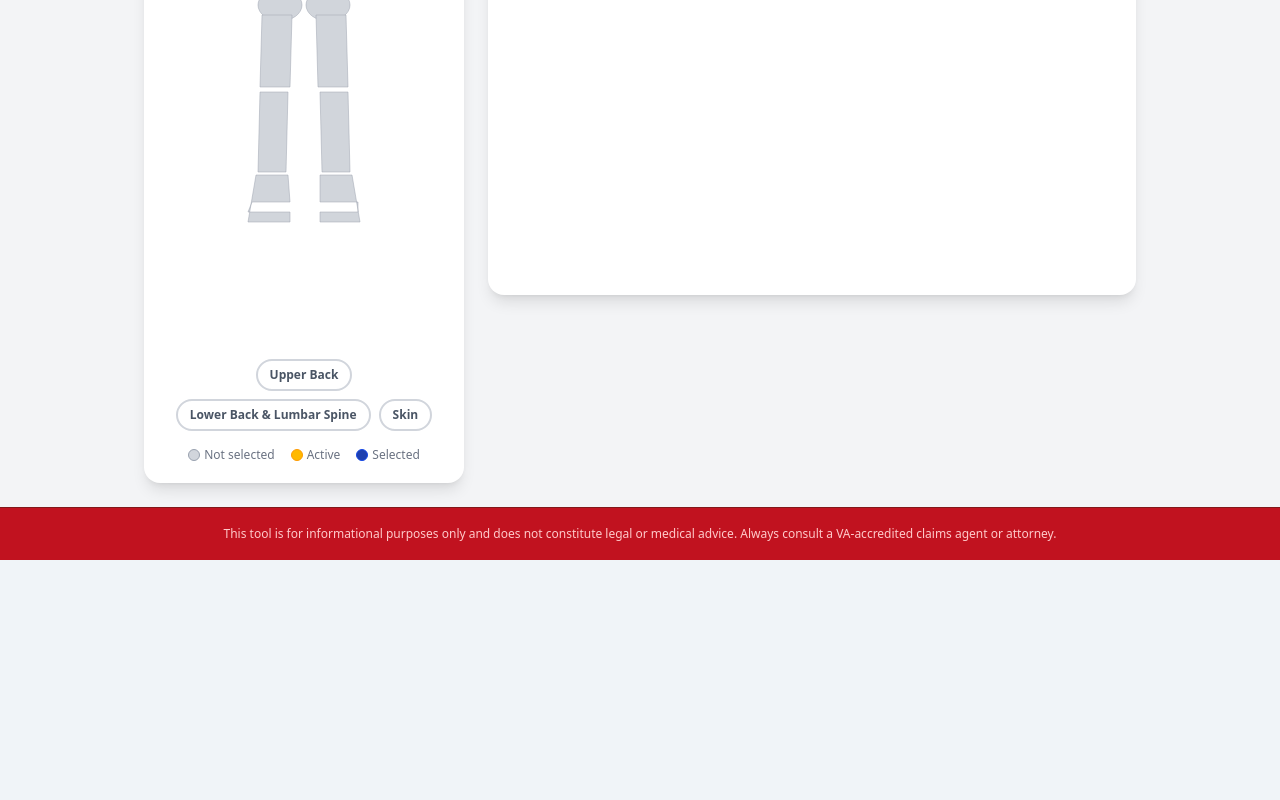
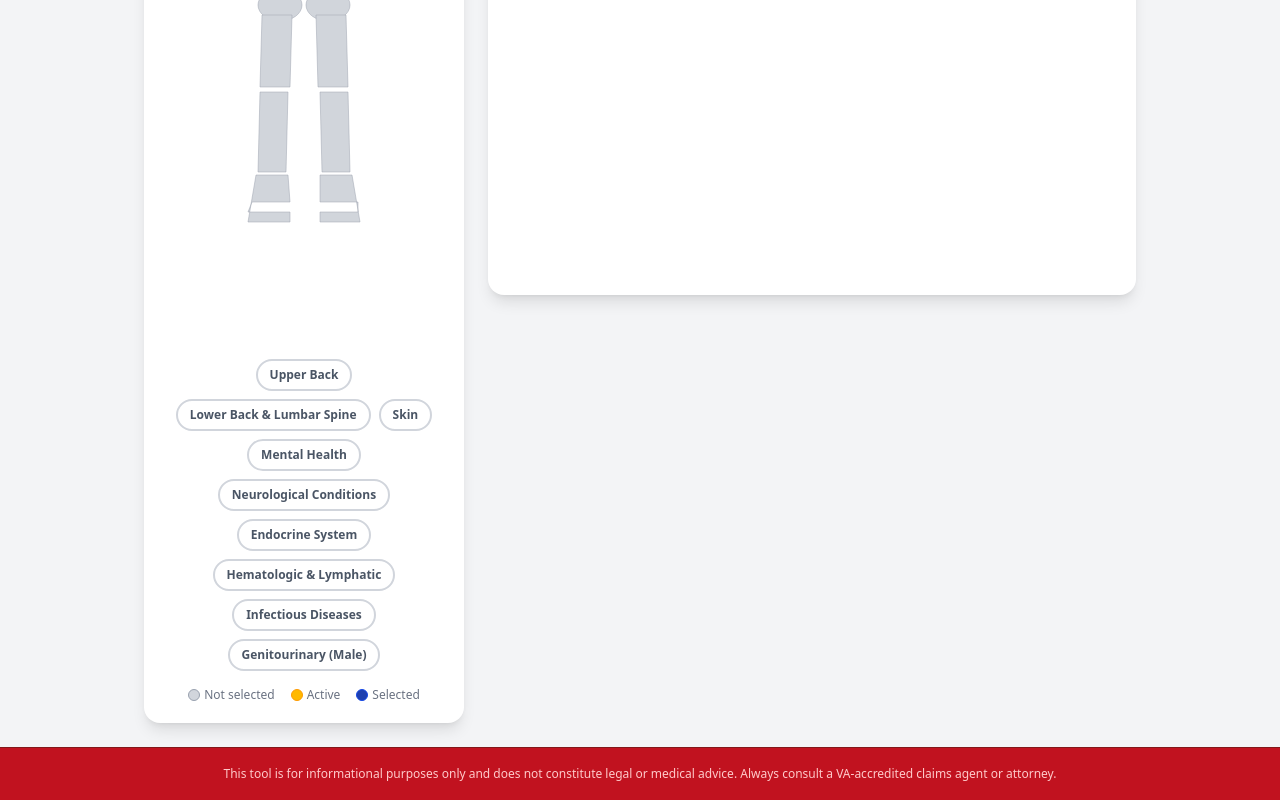
Before and after one commit to triggs2025/veteran-claims-app, a React (Vite) app: page / in a window 1280 px wide. Shown: the part 531-1331 px from the top of the page. Before the commit the page ends 1091 px from the top, so only its background shows below. Built offline with nearby package versions, Linux system fonts and the light colour scheme.

Commit message:
Add all 14 VA body systems with gender-specific filtering

```diff
--- a/src/App.jsx
+++ b/src/App.jsx
@@ -105,7 +105,23 @@ export default function App() {
                   activeRegion={activeRegion}
                   onRegionClick={handleRegionClick}
                   gender={gender}
-                  onGenderToggle={() => setGender((g) => (g === 'male' ? 'female' : 'male'))}
+                  onGenderToggle={() => {
+                    setGender((g) => {
+                      const next = g === 'male' ? 'female' : 'male'
+                      setSelectedConditions((prev) => {
+                        const cleaned = { ...prev }
+                        if (next === 'female') {
+                          delete cleaned.genitourinaryMale
+                        } else {
+                          delete cleaned.genitourinaryFemale
+                          delete cleaned.gynecological
+                        }
+                        return cleaned
+                      })
+                      setActiveRegion(null)
+                      return next
+                    })
+                  }}
                 />
               </div>
 
--- a/src/components/BodyFigure.jsx
+++ b/src/components/BodyFigure.jsx
@@ -313,9 +313,15 @@ export default function BodyFigure({ selectedConditions, activeRegion, onRegionC
       </div>
 
       {/* Extra region buttons below figure */}
-      <div className="flex flex-wrap gap-2 mt-3 justify-center max-w-xs">
-        {['upperBack', 'lowerBack', 'skin'].map((id) => {
+      <div className="flex flex-wrap gap-2 mt-3 justify-center max-w-sm">
+        {[
+          'upperBack', 'lowerBack', 'skin', 'mentalHealth',
+          'neurological', 'endocrine', 'hematologic', 'infectiousDisease',
+          gender === 'male' ? 'genitourinaryMale' : 'genitourinaryFemale',
+          ...(gender === 'female' ? ['gynecological'] : []),
+        ].map((id) => {
           const region = injuryData[id]
+          if (!region) return null
           const hasSelections = selectedConditions[id]?.length > 0
           const isActive = activeRegion === id
           return (
--- a/src/data/injuryData.js
+++ b/src/data/injuryData.js
@@ -1,7 +1,10 @@
+// Each condition can be a string (both genders) or { name, gender } for gender-specific
 export const injuryData = {
+  // ── MUSCULOSKELETAL ──
   head: {
     id: 'head',
     label: 'Head & Skull',
+    system: 'Musculoskeletal',
     conditions: [
       'Traumatic Brain Injury (TBI)',
       'Migraine Headaches',
@@ -10,9 +13,233 @@ export const injuryData = {
       'Memory Loss',
     ],
   },
+  neck: {
+    id: 'neck',
+    label: 'Neck & Cervical Spine',
+    system: 'Musculoskeletal',
+    conditions: [
+      'Cervical Strain',
+      'Cervical Radiculopathy',
+      'Degenerative Disc Disease (Cervical)',
+      'Cervical Stenosis',
+      'Intervertebral Disc Syndrome (IVDS)',
+    ],
+  },
+  shoulderLeft: {
+    id: 'shoulderLeft',
+    label: 'Left Shoulder',
+    system: 'Musculoskeletal',
+    conditions: [
+      'Rotator Cuff Tear',
+      'Shoulder Impingement Syndrome',
+      'AC Joint Separation',
+      'Shoulder Instability/Dislocation',
+      'Frozen Shoulder (Adhesive Capsulitis)',
+    ],
+  },
+  shoulderRight: {
+    id: 'shoulderRight',
+    label: 'Right Shoulder',
+    system: 'Musculoskeletal',
+    conditions: [
+      'Rotator Cuff Tear',
+      'Shoulder Impingement Syndrome',
+      'AC Joint Separation',
+      'Shoulder Instability/Dislocation',
+      'Frozen Shoulder (Adhesive Capsulitis)',
+    ],
+  },
+  upperArmLeft: {
+    id: 'upperArmLeft',
+    label: 'Left Upper Arm & Elbow',
+    system: 'Musculoskeletal',
+    conditions: [
+      'Lateral Epicondylitis (Tennis Elbow)',
+      'Medial Epicondylitis',
+      'Cubital Tunnel Syndrome',
+      'Elbow Fracture Residuals',
+      'Ulnar Nerve Entrapment',
+    ],
+  },
+  upperArmRight: {
+    id: 'upperArmRight',
+    label: 'Right Upper Arm & Elbow',
+    system: 'Musculoskeletal',
+    conditions: [
+      'Lateral Epicondylitis (Tennis Elbow)',
+      'Medial Epicondylitis',
+      'Cubital Tunnel Syndrome',
+      'Elbow Fracture Residuals',
+      'Ulnar Nerve Entrapment',
+    ],
+  },
+  forearmLeft: {
+    id: 'forearmLeft',
+    label: 'Left Forearm, Wrist & Hand',
+    system: 'Musculoskeletal',
+    conditions: [
+      'Carpal Tunnel Syndrome',
+      "De Quervain's Tenosynovitis",
+      'Wrist Fracture Residuals',
+      'Trigger Finger',
+      'Peripheral Neuropathy (Upper Extremity)',
+    ],
+  },
+  forearmRight: {
+    id: 'forearmRight',
+    label: 'Right Forearm, Wrist & Hand',
+    system: 'Musculoskeletal',
+    conditions: [
+      'Carpal Tunnel Syndrome',
+      "De Quervain's Tenosynovitis",
+      'Wrist Fracture Residuals',
+      'Trigger Finger',
+      'Peripheral Neuropathy (Upper Extremity)',
+    ],
+  },
+  chest: {
+    id: 'chest',
+    label: 'Chest & Thoracic Spine',
+    system: 'Musculoskeletal',
+    conditions: [
+      'Thoracic Strain',
+      'Costochondritis',
+      'Rib Fracture Residuals',
+      'Thoracic Radiculopathy',
+      'IVDS (Thoracic)',
+    ],
+  },
+  upperBack: {
+    id: 'upperBack',
+    label: 'Upper Back',
+    system: 'Musculoskeletal',
+    conditions: [
+      'Thoracic Strain',
+      'Thoracic Radiculopathy',
+      'IVDS (Thoracic)',
+      'Degenerative Disc Disease (Thoracic)',
+    ],
+  },
+  lowerBack: {
+    id: 'lowerBack',
+    label: 'Lower Back & Lumbar Spine',
+    system: 'Musculoskeletal',
+    conditions: [
+      'Lumbar Strain',
+      'Lumbar Radiculopathy',
+      'Degenerative Disc Disease (Lumbar)',
+      'Lumbar Stenosis',
+      'IVDS (Lumbar)',
+      'Sciatica',
+      'Spondylolisthesis',
+    ],
+  },
+  hipLeft: {
+    id: 'hipLeft',
+    label: 'Left Hip',
+    system: 'Musculoskeletal',
+    conditions: [
+      'Hip Bursitis',
+      'Avascular Necrosis (Hip)',
+      'Hip Labral Tear',
+      'Hip Replacement Residuals',
+      'Iliotibial Band Syndrome',
+    ],
+  },
+  hipRight: {
+    id: 'hipRight',
+    label: 'Right Hip',
+    system: 'Musculoskeletal',
+    conditions: [
+      'Hip Bursitis',
+      'Avascular Necrosis (Hip)',
+      'Hip Labral Tear',
+      'Hip Replacement Residuals',
+      'Iliotibial Band Syndrome',
+    ],
+  },
+  kneeLeft: {
+    id: 'kneeLeft',
+    label: 'Left Knee',
+    system: 'Musculoskeletal',
+    conditions: [
+      'Knee Meniscus Tear',
+      'Patellofemoral Syndrome',
+      'ACL/PCL Tear Residuals',
+      'Knee Replacement Residuals',
+      'Chondromalacia Patella',
+      'Knee Bursitis',
+    ],
+  },
+  kneeRight: {
+    id: 'kneeRight',
+    label: 'Right Knee',
+    system: 'Musculoskeletal',
+    conditions: [
+      'Knee Meniscus Tear',
+      'Patellofemoral Syndrome',
+      'ACL/PCL Tear Residuals',
+      'Knee Replacement Residuals',
+      'Chondromalacia Patella',
+      'Knee Bursitis',
+    ],
+  },
+  shinLeft: {
+    id: 'shinLeft',
+    label: 'Left Shin & Calf',
+    system: 'Musculoskeletal',
+    conditions: [
+      'Shin Splints (Chronic)',
+      'Deep Vein Thrombosis (DVT) Residuals',
+      'Peripheral Artery Disease',
+      'Compartment Syndrome Residuals',
+    ],
+  },
+  shinRight: {
+    id: 'shinRight',
+    label: 'Right Shin & Calf',
+    system: 'Musculoskeletal',
+    conditions: [
+      'Shin Splints (Chronic)',
+      'Deep Vein Thrombosis (DVT) Residuals',
+      'Peripheral Artery Disease',
+      'Compartment Syndrome Residuals',
+    ],
+  },
+  ankleLeft: {
+    id: 'ankleLeft',
+    label: 'Left Ankle & Foot',
+    system: 'Musculoskeletal',
+    conditions: [
+      'Plantar Fasciitis',
+      'Achilles Tendon Rupture Residuals',
+      'Pes Planus (Flat Feet)',
+      'Ankle Instability/Sprain Residuals',
+      'Peripheral Neuropathy (Lower Extremity)',
+      'Hammer Toe',
+      'Gout',
+    ],
+  },
+  ankleRight: {
+    id: 'ankleRight',
+    label: 'Right Ankle & Foot',
+    system: 'Musculoskeletal',
+    conditions: [
+      'Plantar Fasciitis',
+      'Achilles Tendon Rupture Residuals',
+      'Pes Planus (Flat Feet)',
+      'Ankle Instability/Sprain Residuals',
+      'Peripheral Neuropathy (Lower Extremity)',
+      'Hammer Toe',
+      'Gout',
+    ],
+  },
+
+  // ── ORGANS OF SPECIAL SENSE (Eyes) ──
   eyeLeft: {
     id: 'eyeLeft',
     label: 'Left Eye',
+    system: 'Eyes',
     conditions: [
       'Visual Impairment',
       'Macular Degeneration',
@@ -25,6 +252,7 @@ export const injuryData = {
   eyeRight: {
     id: 'eyeRight',
     label: 'Right Eye',
+    system: 'Eyes',
     conditions: [
       'Visual Impairment',
       'Macular Degeneration',
@@ -34,9 +262,12 @@ export const injuryData = {
       'Loss of Eye',
     ],
   },
+
+  // ── AUDITORY ──
   earLeft: {
     id: 'earLeft',
     label: 'Left Ear',
+    system: 'Auditory',
     conditions: [
       'Tinnitus (Ringing in Ears)',
       'Sensorineural Hearing Loss',
@@ -47,6 +278,7 @@ export const injuryData = {
   earRight: {
     id: 'earRight',
     label: 'Right Ear',
+    system: 'Auditory',
     conditions: [
       'Tinnitus (Ringing in Ears)',
       'Sensorineural Hearing Loss',
@@ -54,97 +286,12 @@ export const injuryData = {
       "Meniere's Disease",
     ],
   },
-  neck: {
-    id: 'neck',
-    label: 'Neck & Cervical Spine',
-    conditions: [
-      'Cervical Strain',
-      'Cervical Radiculopathy',
-      'Degenerative Disc Disease (Cervical)',
-      'Cervical Stenosis',
-      'Intervertebral Disc Syndrome (IVDS)',
-    ],
-  },
-  shoulderLeft: {
-    id: 'shoulderLeft',
-    label: 'Left Shoulder',
-    conditions: [
-      'Rotator Cuff Tear',
-      'Shoulder Impingement Syndrome',
-      'AC Joint Separation',
-      'Shoulder Instability/Dislocation',
-      'Frozen Shoulder (Adhesive Capsulitis)',
-    ],
-  },
-  shoulderRight: {
-    id: 'shoulderRight',
-    label: 'Right Shoulder',
-    conditions: [
-      'Rotator Cuff Tear',
-      'Shoulder Impingement Syndrome',
-      'AC Joint Separation',
-      'Shoulder Instability/Dislocation',
-      'Frozen Shoulder (Adhesive Capsulitis)',
-    ],
-  },
-  upperArmLeft: {
-    id: 'upperArmLeft',
-    label: 'Left Upper Arm & Elbow',
-    conditions: [
-      'Lateral Epicondylitis (Tennis Elbow)',
-      'Medial Epicondylitis',
-      'Cubital Tunnel Syndrome',
-      'Elbow Fracture Residuals',
-      'Ulnar Nerve Entrapment',
-    ],
-  },
-  upperArmRight: {
-    id: 'upperArmRight',
-    label: 'Right Upper Arm & Elbow',
-    conditions: [
-      'Lateral Epicondylitis (Tennis Elbow)',
-      'Medial Epicondylitis',
-      'Cubital Tunnel Syndrome',
-      'Elbow Fracture Residuals',
-      'Ulnar Nerve Entrapment',
-    ],
-  },
-  forearmLeft: {
-    id: 'forearmLeft',
-    label: 'Left Forearm, Wrist & Hand',
-    conditions: [
-      'Carpal Tunnel Syndrome',
-      "De Quervain's Tenosynovitis",
-      'Wrist Fracture Residuals',
-      'Trigger Finger',
-      'Peripheral Neuropathy (Upper Extremity)',
-    ],
-  },
-  forearmRight: {
-    id: 'forearmRight',
-    label: 'Right Forearm, Wrist & Hand',
-    conditions: [
-      'Carpal Tunnel Syndrome',
-      "De Quervain's Tenosynovitis",
-      'Wrist Fracture Residuals',
-      'Trigger Finger',
-      'Peripheral Neuropathy (Upper Extremity)',
-    ],
-  },
-  chest: {
-    id: 'chest',
-    label: 'Chest & Thoracic Spine',
-    conditions: [
-      'Thoracic Strain',
-      'Costochondritis',
-      'Rib Fracture Residuals',
-      'Thoracic Radiculopathy',
-      'IVDS (Thoracic)',
-    ],
-  },
+
+  // ── RESPIRATORY ──
   lungLeft: {
     id: 'lungLeft',
     label: 'Left Lung',
+    system: 'Respiratory',
     conditions: [
       'Asthma',
       'COPD',
@@ -158,6 +305,7 @@ export const injuryData = {
   lungRight: {
     id: 'lungRight',
     label: 'Right Lung',
+    system: 'Respiratory',
     conditions: [
       'Asthma',
       'COPD',
@@ -168,9 +316,12 @@ export const injuryData = {
       'Mesothelioma',
     ],
   },
+
+  // ── CARDIOVASCULAR ──
   heart: {
     id: 'heart',
     label: 'Heart',
+    system: 'Cardiovascular',
     conditions: [
       'Ischemic Heart Disease',
       'Hypertension',
@@ -180,137 +331,164 @@ export const injuryData = {
       'Heart Valve Conditions',
     ],
   },
-  upperBack: {
-    id: 'upperBack',
-    label: 'Upper Back',
-    conditions: [
-      'Thoracic Strain',
-      'Thoracic Radiculopathy',
-      'IVDS (Thoracic)',
-      'Degenerative Disc Disease (Thoracic)',
-    ],
-  },
-  lowerBack: {
-    id: 'lowerBack',
-    label: 'Lower Back & Lumbar Spine',
-    conditions: [
-      'Lumbar Strain',
-      'Lumbar Radiculopathy',
-      'Degenerative Disc Disease (Lumbar)',
-      'Lumbar Stenosis',
-      'IVDS (Lumbar)',
-      'Sciatica',
-      'Spondylolisthesis',
-    ],
-  },
+
+  // ── DIGESTIVE ──
   abdomen: {
     id: 'abdomen',
-    label: 'Abdomen',
+    label: 'Abdomen / Digestive',
+    system: 'Digestive',
     conditions: [
       'GERD (Acid Reflux)',
       'Irritable Bowel Syndrome (IBS)',
       "Crohn's Disease",
       'Peptic Ulcer Disease',
       'Hernia Residuals',
-      'Prostate Conditions (male)',
-      'Endometriosis (female)',
+      'Liver Disease (Hepatitis B/C)',
+      'Gallbladder Removal Residuals',
     ],
   },
-  hipLeft: {
-    id: 'hipLeft',
-    label: 'Left Hip',
+
+  // ── GENITOURINARY (Male) ──
+  genitourinaryMale: {
+    id: 'genitourinaryMale',
+    label: 'Genitourinary (Male)',
+    system: 'Genitourinary',
+    gender: 'male',
     conditions: [
-      'Hip Bursitis',
-      'Avascular Necrosis (Hip)',
-      'Hip Labral Tear',
-      'Hip Replacement Residuals',
-      'Iliotibial Band Syndrome',
+      'Prostate Conditions (Benign Prostatic Hyperplasia)',
+      'Prostate Cancer Residuals',
+      'Erectile Dysfunction',
+      'Kidney Disease / Renal Insufficiency',
+      'Kidney Stones (Nephrolithiasis)',
+      'Urinary Incontinence',
+      'Bladder Conditions',
+      'Testicular Conditions / Varicocele',
     ],
   },
-  hipRight: {
-    id: 'hipRight',
-    label: 'Right Hip',
+
+  // ── GENITOURINARY (Female) ──
+  genitourinaryFemale: {
+    id: 'genitourinaryFemale',
+    label: 'Genitourinary (Female)',
+    system: 'Genitourinary',
+    gender: 'female',
     conditions: [
-      'Hip Bursitis',
-      'Avascular Necrosis (Hip)',
-      'Hip Labral Tear',
-      'Hip Replacement Residuals',
-      'Iliotibial Band Syndrome',
+      'Kidney Disease / Renal Insufficiency',
+      'Kidney Stones (Nephrolithiasis)',
+      'Urinary Incontinence',
+      'Bladder Conditions',
+      'Urinary Tract Infections (Chronic)',
     ],
   },
-  kneeLeft: {
-    id: 'kneeLeft',
-    label: 'Left Knee',
+
+  // ── GYNECOLOGICAL (Female only) ──
+  gynecological: {
+    id: 'gynecological',
+    label: 'Gynecological',
+    system: 'Gynecological',
+    gender: 'female',
     conditions: [
-      'Knee Meniscus Tear',
-      'Patellofemoral Syndrome',
-      'ACL/PCL Tear Residuals',
-      'Knee Replacement Residuals',
-      'Chondromalacia Patella',
-      'Knee Bursitis',
+      'Endometriosis',
+      'Uterine Fibroids',
+      'Ovarian Cysts',
+      'Polycystic Ovary Syndrome (PCOS)',
+      'Cervical/Uterine Cancer Residuals',
+      'Infertility (service-connected)',
+      'Menstrual Irregularities (service-connected)',
+      'Pelvic Inflammatory Disease (PID)',
     ],
   },
-  kneeRight: {
-    id: 'kneeRight',
-    label: 'Right Knee',
+
+  // ── INFECTIOUS DISEASES ──
+  infectiousDisease: {
+    id: 'infectiousDisease',
+    label: 'Infectious Diseases',
+    system: 'Infectious Diseases',
     conditions: [
-      'Knee Meniscus Tear',
-      'Patellofemoral Syndrome',
-      'ACL/PCL Tear Residuals',
-      'Knee Replacement Residuals',
-      'Chondromalacia Patella',
-      'Knee Bursitis',
+      'Hepatitis B',
+      'Hepatitis C',
+      'HIV/AIDS (service-connected)',
+      'Tuberculosis (Active or Residuals)',
+      'Malaria Residuals',
+      'Leishmaniasis',
+      'Lyme Disease',
+      'Parasitic Infections (service-connected)',
     ],
   },
-  shinLeft: {
-    id: 'shinLeft',
-    label: 'Left Shin & Calf',
+
+  // ── HEMATOLOGIC / LYMPHATIC ──
+  hematologic: {
+    id: 'hematologic',
+    label: 'Hematologic & Lymphatic',
+    system: 'Hematologic / Lymphatic',
     conditions: [
-      'Shin Splints (Chronic)',
-      'Deep Vein Thrombosis (DVT) Residuals',
-      'Peripheral Artery Disease',
-      'Compartment Syndrome Residuals',
+      'Anemia (service-connected)',
+      'Sickle Cell Disease',
+      'Leukemia',
+      'Lymphoma (Hodgkin / Non-Hodgkin)',
+      'Spleen Removal Residuals',
+      'Blood Clotting Disorders',
+      'Immune System Disorders (Lupus, etc.)',
     ],
   },
-  shinRight: {
-    id: 'shinRight',
-    label: 'Right Shin & Calf',
+
+  // ── ENDOCRINE ──
+  endocrine: {
+    id: 'endocrine',
+    label: 'Endocrine System',
+    system: 'Endocrine',
     conditions: [
-      'Shin Splints (Chronic)',
-      'Deep Vein Thrombosis (DVT) Residuals',
-      'Peripheral Artery Disease',
-      'Compartment Syndrome Residuals',
+      'Diabetes Mellitus (Type 1 or Type 2)',
+      'Thyroid Conditions (Hypothyroidism / Hyperthyroidism)',
+      'Thyroid Cancer Residuals',
+      'Adrenal Insufficiency',
+      'Cushing\'s Syndrome',
+      'Growth Hormone Deficiency',
     ],
   },
-  ankleLeft: {
-    id: 'ankleLeft',
-    label: 'Left Ankle & Foot',
+
+  // ── NEUROLOGICAL ──
+  neurological: {
+    id: 'neurological',
+    label: 'Neurological Conditions',
+    system: 'Neurological',
     conditions: [
-      'Plantar Fasciitis',
-      'Achilles Tendon Rupture Residuals',
-      'Pes Planus (Flat Feet)',
-      'Ankle Instability/Sprain Residuals',
-      'Peripheral Neuropathy (Lower Extremity)',
-      'Hammer Toe',
-      'Gout',
+      'Epilepsy / Seizure Disorder',
+      'Multiple Sclerosis (MS)',
+      'Parkinson\'s Disease',
+      'Peripheral Neuropathy (General)',
+      'Trigeminal Neuralgia',
+      'Cranial Nerve Damage',
+      'Narcolepsy',
+      'Chronic Fatigue Syndrome',
+      'Fibromyalgia',
+      'Restless Leg Syndrome',
+      'Guillain-Barré Syndrome Residuals',
     ],
   },
-  ankleRight: {
-    id: 'ankleRight',
-    label: 'Right Ankle & Foot',
+
+  // ── SKIN ──
+  skin: {
+    id: 'skin',
+    label: 'Skin',
+    system: 'Skin',
     conditions: [
-      'Plantar Fasciitis',
-      'Achilles Tendon Rupture Residuals',
-      'Pes Planus (Flat Feet)',
-      'Ankle Instability/Sprain Residuals',
-      'Peripheral Neuropathy (Lower Extremity)',
-      'Hammer Toe',
-      'Gout',
+      'Eczema/Dermatitis (service-connected)',
+      'Psoriasis',
+      'Acne (Chloracne — chemical exposure)',
+      'Burn Scars',
+      'Surgical Scars',
+      'Skin Cancer (Melanoma/Non-Melanoma)',
+      'Rosacea',
+      'Folliculitis',
     ],
   },
+
+  // ── MENTAL HEALTH ──
   mentalHealth: {
     id: 'mentalHealth',
     label: 'Mental Health',
+    system: 'Mental Disorders',
     conditions: [
       'PTSD',
       'Major Depressive Disorder (MDD)',
@@ -324,26 +502,25 @@ export const injuryData = {
       'Suicidal Ideation History',
     ],
   },
-  skin: {
-    id: 'skin',
-    label: 'Skin',
-    conditions: [
-      'Eczema/Dermatitis (service-connected)',
-      'Psoriasis',
-      'Acne (Chloracne — chemical exposure)',
-      'Burn Scars',
-      'Surgical Scars',
-      'Skin Cancer (Melanoma/Non-Melanoma)',
-      'Rosacea',
-      'Folliculitis',
-    ],
-  },
 }
 
-export const regionOrder = [
-  'head', 'mentalHealth', 'eyeLeft', 'eyeRight', 'earLeft', 'earRight',
+// Regions that appear as clickable SVG zones on the body
+export const bodyRegions = [
+  'head', 'eyeLeft', 'eyeRight', 'earLeft', 'earRight',
   'neck', 'shoulderLeft', 'shoulderRight', 'upperArmLeft', 'upperArmRight',
   'forearmLeft', 'forearmRight', 'chest', 'lungLeft', 'lungRight', 'heart',
-  'upperBack', 'lowerBack', 'abdomen', 'hipLeft', 'hipRight',
-  'kneeLeft', 'kneeRight', 'shinLeft', 'shinRight', 'ankleLeft', 'ankleRight', 'skin',
+  'abdomen', 'hipLeft', 'hipRight',
+  'kneeLeft', 'kneeRight', 'shinLeft', 'shinRight', 'ankleLeft', 'ankleRight',
 ]
+
+// Regions that appear as buttons below the body map
+export const buttonRegions = [
+  'upperBack', 'lowerBack', 'mentalHealth', 'skin',
+  'neurological', 'endocrine', 'hematologic', 'infectiousDisease',
+  'genitourinaryMale', 'genitourinaryFemale', 'gynecological',
+]
+
+export const regionOrder = [
+  ...bodyRegions,
+  ...buttonRegions,
+]
```
